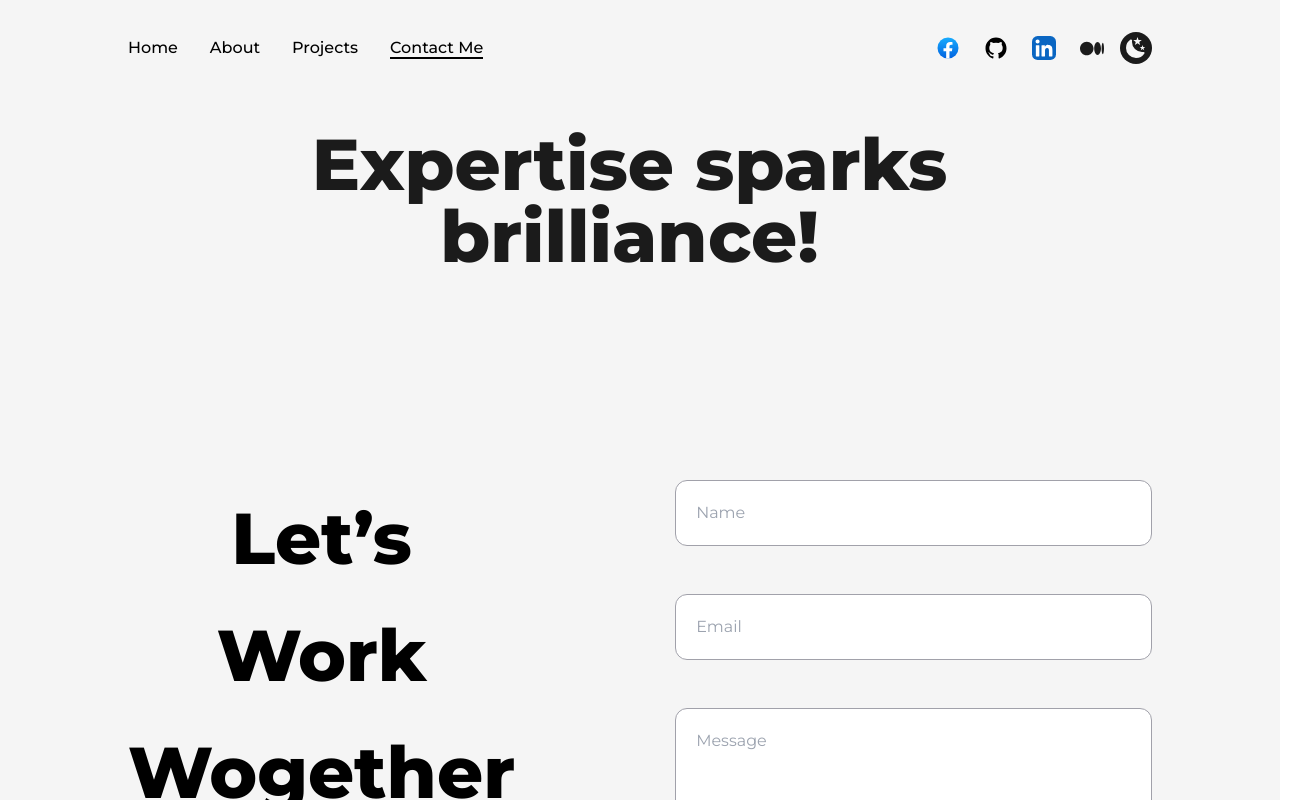
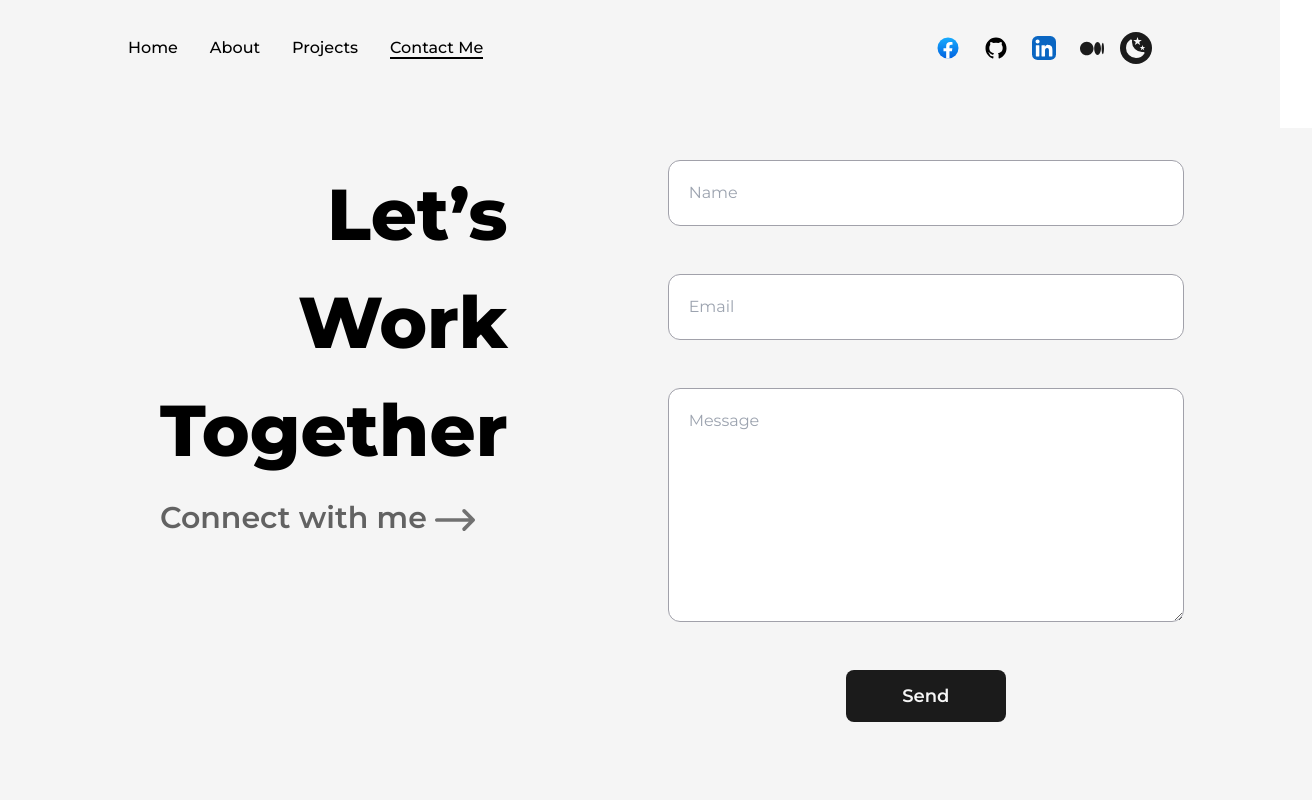
Before and after one commit to nadeeshaMadusanka99/personal_portfolio, a Next.js app: page /contact_me in a window 1280 px wide. Shown: the top 800 px of the page, 1312 px wide, since content can reach past the window. Built offline with nearby package versions, Linux system fonts and the light colour scheme.

Commit message:
Contact Me animation done

```diff
--- a/src/components/Common/Icons.js
+++ b/src/components/Common/Icons.js
@@ -96,6 +96,19 @@ export const MediumIconDark = ({ className, ...rest }) => (
         className="color141414 svgShape"
       />
     </g>
+  </svg>
+);
+export const RightArrowIcon = ({ className, ...rest }) => (
+  <svg
+    xmlns="http://www.w3.org/2000/svg"
+    xmlSpace="preserve"
+    width={10}
+    height={10}
+    viewBox="0 0 330 330"
+    {...rest}
+    className={`w-10 h-auto ${className}`}
+  >
+    <path d="M15 180h263.787l-49.394 49.394c-5.858 5.857-5.858 15.355 0 21.213C232.322 253.535 236.161 255 240 255s7.678-1.465 10.606-4.394l75-75c5.858-5.857 5.858-15.355 0-21.213l-75-75c-5.857-5.857-15.355-5.857-21.213 0-5.858 5.857-5.858 15.355 0 21.213L278.787 150H15c-8.284 0-15 6.716-15 15s6.716 15 15 15z" />
   </svg>
 );
 
--- a/src/components/Home/ContactMe.js
+++ b/src/components/Home/ContactMeIcon.js
@@ -3,7 +3,7 @@ import { CircularText } from "../Common/Icons";
 import Link from "next/link";
 import { motion } from "framer-motion";
 
-const ContactMe = () => {
+const ContactMeIcon = () => {
   const MotionLink = motion(Link);
   return (
     <div
@@ -32,4 +32,4 @@ const ContactMe = () => {
   );
 };
 
-export default ContactMe;
+export default ContactMeIcon;
--- a/src/pages/contact_me.js
+++ b/src/pages/contact_me.js
@@ -6,20 +6,22 @@ import Head from "next/head";
 import React from "react";
 import { useRef, useState } from "react";
 import { motion, useInView } from "framer-motion";
+import { RightArrowIcon } from "@/components/Common/Icons";
+import useThemeSwitcher from "@/components/Hooks/useThemeSwitcher";
 // import emailjs from "emailjs-com";
-// import styles from "./contact.module.scss";
 
 const variants = {
   initial: {
-    y: 500,
+    y: 100,
     opacity: 0,
   },
   animate: {
     y: 0,
     opacity: 1,
     transition: {
-      duration: 0.5,
-      staggerChildren: 0.1,
+      ease: "easeInOut",
+      duration: 2,
+      staggerChildren: 0.2,
     },
   },
 };
@@ -29,7 +31,8 @@ const contact_me = () => {
   const formRef = useRef();
   // const [error, setError] = useState(false);
   // const [success, setSuccess] = useState(false);
-
+  const [mode, setMode] = useThemeSwitcher();
+  console.log(mode);
   const isInView = useInView(ref, { margin: "-100px" });
 
   // const sendEmail = (e) => {
@@ -61,47 +64,52 @@ const contact_me = () => {
           content="nadeesha's portfolio contact me page"
         />
       </Head>
-      {/* <TransitionEffect /> */}
-      <main>
+      <TransitionEffect />
+      <main className="w-full m-8 ">
         <Layout className="pt-8">
-          <AnimatedText
-            text="Expertise sparks brilliance!"
-            className="text-7xl mb-30 mt-0"
-          />
           <motion.div
             ref={ref}
-            className={`flex gap-40 mt-52`}
-            // variants={variants}
-            // initial="initial"
-            // whileInView="animate"
+            className={`flex gap-40`}
+            variants={variants}
+            initial="initial"
+            whileInView="animate"
           >
             <motion.div
             // className={`flex-1 flex flex-col gap-40 `}
-            // variants={variants}
+
             >
               <motion.h1
-                className="text-7xl font-extrabold leading-relaxed text-center"
-                // variants={variants}
+                className="text-7xl font-extrabold leading-normal text-right text-black dark:text-light"
+                variants={variants}
               >
                 Let’s <br />
                 Work <br />
-                Wogether
+                Together
               </motion.h1>
+              <div className="flex flex-row mt-4">
+                <p
+                  className="text-3xl font-semibold text-black/60 dark:text-light/60"
+                  variants={variants}
+                >
+                  Connect with me
+                </p>
+                <RightArrowIcon className="fill-dark opacity-60 ml-2 dark:fill-light" />
+              </div>
             </motion.div>
             <div className={`flex-1 relative`}>
               <motion.div
-                className={`stroke-3 stroke-orange-600  m-auto absolute`}
+                className={`stroke-3 stroke-primary ml-10 absolute dark:stroke-primaryDark  p-2`}
                 initial={{ opacity: 1 }}
                 whileInView={{ opacity: 0 }}
                 transition={{ delay: 3, duration: 1 }}
               >
-                <svg width="450px" height="450px" viewBox="0 0 32.666 32.666">
+                <svg width="480px" height="485px" viewBox="0 0 33.5 32.666">
                   <motion.path
                     strokeWidth={0.2}
                     fill="none"
                     initial={{ pathLength: 0 }}
                     animate={isInView && { pathLength: 1 }}
-                    transition={{ duration: 3 }}
+                    transition={{ duration: 4 }}
                     d="M28.189,16.504h-1.666c0-5.437-4.422-9.858-9.856-9.858l-0.001-1.664C23.021,4.979,28.189,10.149,28.189,16.504z
             M16.666,7.856L16.665,9.52c3.853,0,6.983,3.133,6.981,6.983l1.666-0.001C25.312,11.735,21.436,7.856,16.666,7.856z M16.333,0
             C7.326,0,0,7.326,0,16.334c0,9.006,7.326,16.332,16.333,16.332c0.557,0,1.007-0.45,1.007-1.006c0-0.559-0.45-1.01-1.007-1.01
--- a/src/pages/index.js
+++ b/src/pages/index.js
@@ -6,7 +6,7 @@ import ProfilePic from "../../public/images/profile/developer-pic-1.png";
 import AnimatedText from "@/components/Common/AnimatedText";
 import Link from "next/link";
 import { LinkArrow } from "@/components/Common/Icons";
-import ContactMe from "@/components/Home/ContactMe";
+import ContactMeIcon from "@/components/Home/ContactMeIcon";
 import TransitionEffect from "@/components/Common/TransitionEffect";
 
 export default function Home() {
@@ -57,7 +57,7 @@ export default function Home() {
             </div>
           </div>
         </Layout>
-        <ContactMe />
+        <ContactMeIcon />
       </main>
     </>
   );
```
